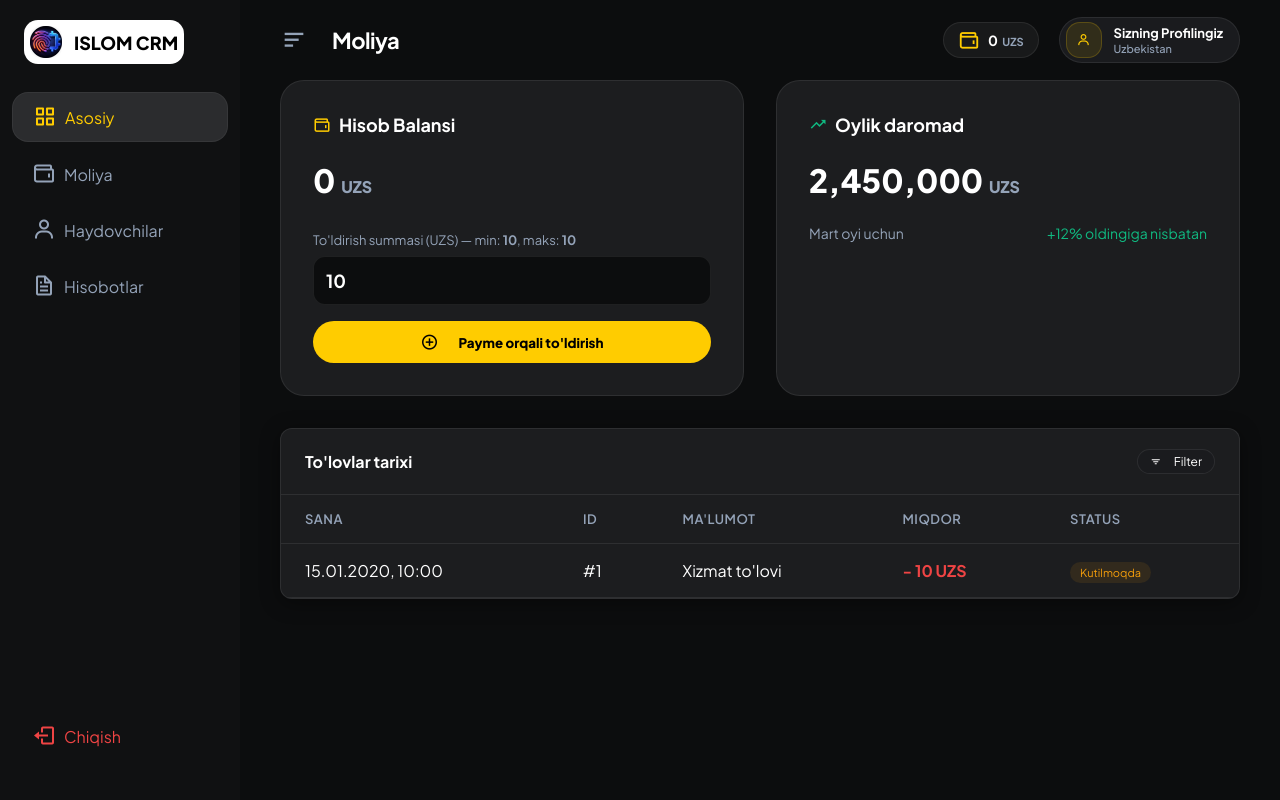
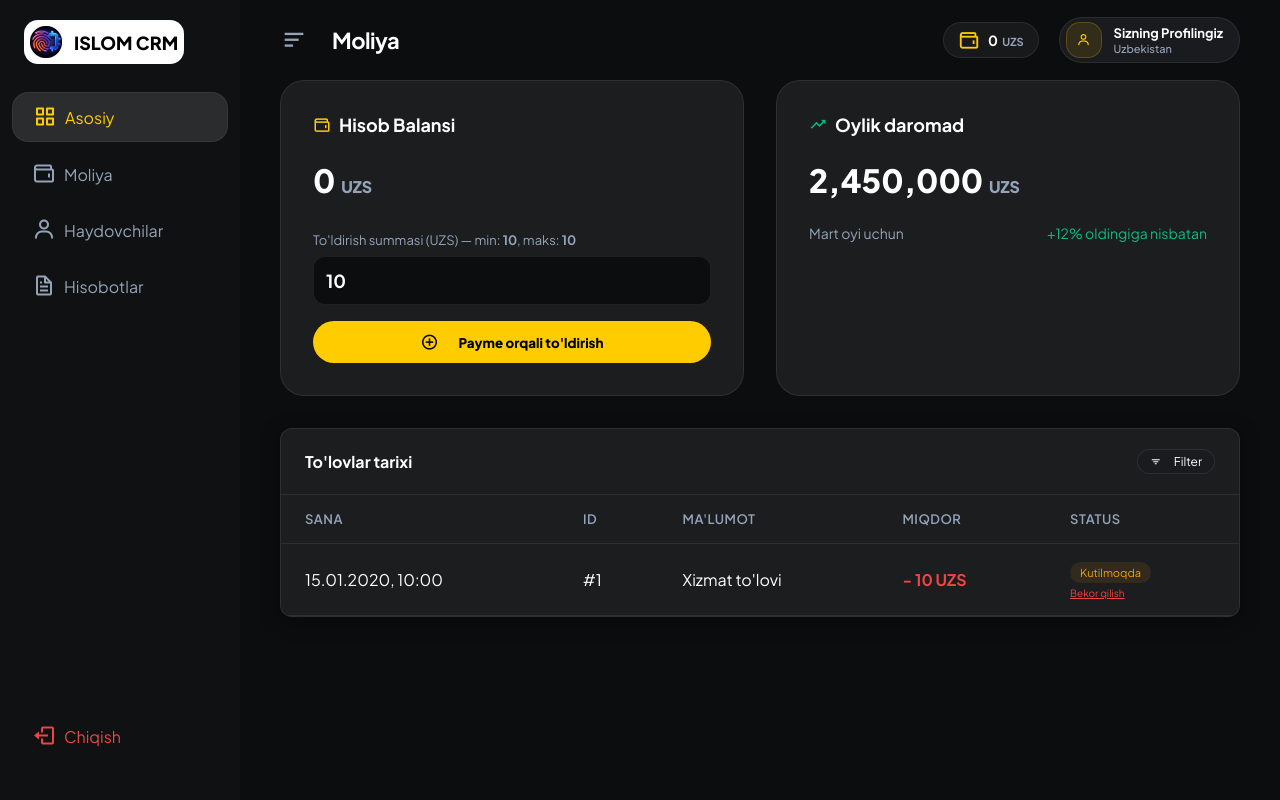
Before and after one commit to islampayments-byte/IslomCRM.uz, a Flask app: page /user/finance in a window 1280 px wide. Run offline with Flask 3, Linux system fonts and the light colour scheme; a user stored in the database is signed in; tables that the repository leaves empty hold one stand-in row (values such as "Sample post").

Commit message:
Allow users to cancel pending transactions and improve error messages

```diff
--- a/templates/user/finance.html
+++ b/templates/user/finance.html
@@ -100,7 +100,10 @@
                             {% if t.status == 'success' %}
                                 <span style="padding: 4px 10px; border-radius: 20px; font-size: 11px; background: rgba(16, 185, 129, 0.1); color: var(--success);">Muvaffaqiyatli</span>
                             {% elif t.status == 'pending' %}
-                                <span style="padding: 4px 10px; border-radius: 20px; font-size: 11px; background: rgba(245, 158, 11, 0.1); color: var(--warning);">Kutilmoqda</span>
+                                <span style="padding: 4px 10px; border-radius: 20px; font-size: 11px; background: rgba(245, 158, 11, 0.1); color: var(--warning); margin-bottom: 4px; display: inline-block;">Kutilmoqda</span>
+                                <a href="{{ url_for('user.cancel_transaction', transaction_id=t.id) }}"
+                                   style="display: block; font-size: 10px; color: var(--danger); text-decoration: underline;"
+                                   onclick="return confirm('Ushbu to\'lovni bekor qilmoqchimisiz?')">Bekor qilish</a>
                             {% else %}
                                 <span style="padding: 4px 10px; border-radius: 20px; font-size: 11px; background: rgba(239, 68, 68, 0.1); color: var(--danger);">Bekor qilindi</span>
                             {% endif %}
--- a/user/routes.py
+++ b/user/routes.py
@@ -117,6 +117,26 @@ def topup_payme():
         return redirect(payme_redirect_url)
 
     except Exception as e:
-        logging.error(f"Exception during Payme receipt creation: {e}")
-        flash("To'lov serveri bilan bog'lanishda xatolik yuz berdi.", "danger")
+        error_msg = str(e)
+        logging.error(f"Exception during Payme receipt creation: {error_msg}")
+        flash(f"To'lov serveri bilan bog'lanishda xatolik: {error_msg}", "danger")
         return redirect(url_for('user.finance'))
+
+@user_bp.route('/transaction/cancel/<int:transaction_id>')
+@login_required
+def cancel_transaction(transaction_id):
+    trans = Transaction.query.filter_by(id=transaction_id, user_id=current_user.id).first()
+
+    if not trans:
+        flash("Tranzaksiya topilmadi.", "danger")
+        return redirect(url_for('user.finance'))
+
+    if trans.status != 'pending':
+        flash("Ushbu tranzaksiyani bekor qilib bo'lmaydi.", "warning")
+        return redirect(url_for('user.finance'))
+
+    trans.status = 'failed'
+    db.session.commit()
+
+    flash(f"#{transaction_id} raqamli to'lov bekor qilindi.", "info")
+    return redirect(url_for('user.finance'))
```
